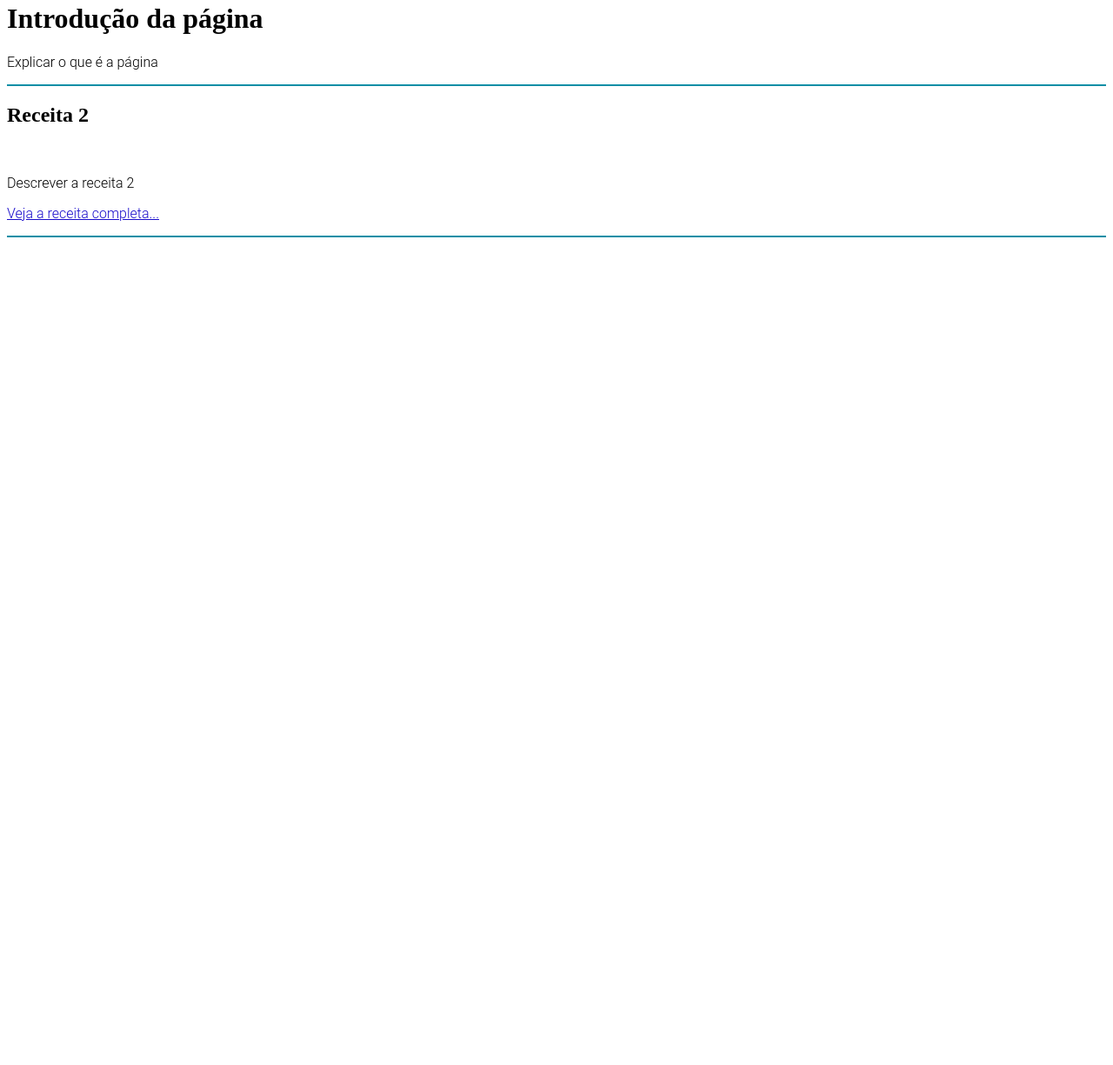
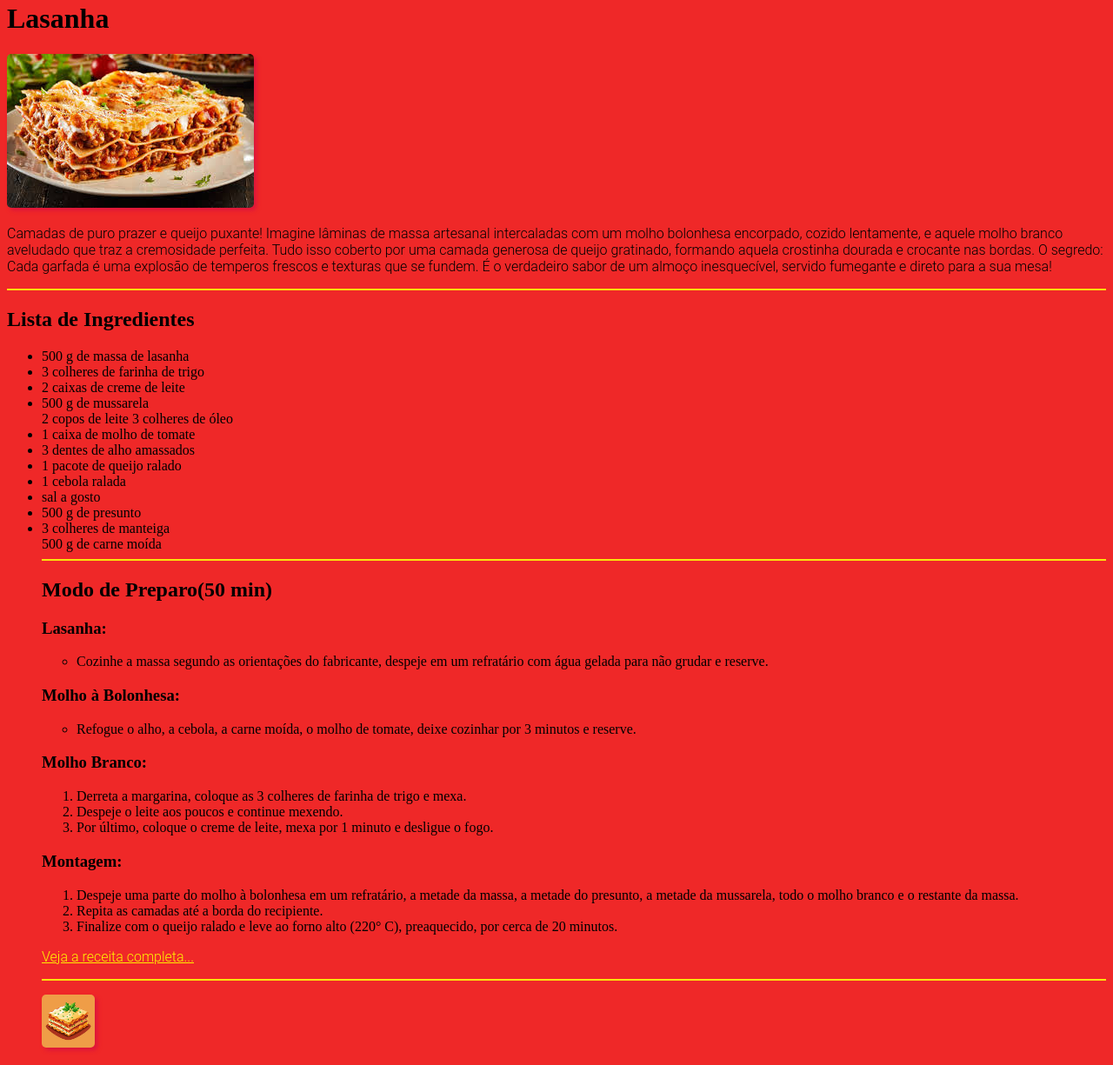
Before and after one commit to eduardocezarborges-svg/Galerareceitas, a plain HTML site: page receita2.html in a window 1280 px wide. Shown: the part 71-1296 px from the top of the page at 87% size. Before the commit the page ends 800 px from the top, so only its background shows below. Drawn offline with Linux system fonts and the light colour scheme.

Commit message:
Add files via upload

```diff
--- a/receita2.html
+++ b/receita2.html
@@ -15,20 +15,20 @@
                 color: rgb(0, 0, 0);
         }
          body{
-        background-color: rgb(255, 255, 255);
+        background-color: rgb(239, 40, 40);
     }
      a{
-        color:rgb(25, 12, 203)
+        color:rgb(255, 242, 0)
      }
      a:hover{
         color:black
      }
      hr{
-        border: 1px solid rgb(9, 142, 166)
+        border: 1px solid rgb(251, 227, 11)
      }
      img{
-        width: 30%; /*largura*/
-        height: auto; /*altura*/
+       /* width: 30%; /*largura*/
+        /*height: auto; /*altura*/
         border-radius: 5px; /*arredonda bordas*/
         box-shadow: 3px 3px 5px crimson; /*valor1 e valor2 são projeções da sombra, valor3 espalhamento da sombra,cor da sombra*/
      }
@@ -39,21 +39,69 @@
 </head>
 <body>
     <p>
+ <a id="topo"></a>
+
         <a href="index.html">Home</a>
         <a href="receita1.html">Receita 1</a>
         <a href="receita2.html">Receita 2</a>
         <a href="receita3.html">Receita 3</a>
     </p>
     <hr>
-    <h1>Introdução da página</h1>
-    <p>Explicar o que é a página</p>
+    <h1>Lasanha</h1>
+    <p><img src="img/lasanha.jpg" alt="Lasanha"></p><!--colocar a img da receita 2 pode ser video tbm-->
+    <p>Camadas de puro prazer e queijo puxante! Imagine lâminas de massa artesanal intercaladas com um molho bolonhesa encorpado, cozido lentamente, e aquele molho branco aveludado que traz a cremosidade perfeita. Tudo isso coberto por uma camada generosa de queijo gratinado, formando aquela crostinha dourada e crocante nas bordas.
+    O segredo: Cada garfada é uma explosão de temperos frescos e texturas que se fundem. É o verdadeiro sabor de um almoço inesquecível, servido fumegante e direto para a sua mesa!</p>
+
+ </p><hr>
+    <h2>Lista de Ingredientes</h2>
+
+    <ul>
+        <li>500 g de massa de lasanha</li>
+        <li>3 colheres de farinha de trigo</li>
+        <li>2 caixas de creme de leite</li>
+        <li>500 g de mussarela</li>
+        <l1>2 copos de leite</l1>
+        <l1>3 colheres de óleo</l1>
+        <li>1 caixa de molho de tomate</li>
+        <li>3 dentes de alho amassados</li>
+        <li>1 pacote de queijo ralado</li>
+        <li>1 cebola ralada</li>
+        <li>sal a gosto</li>
+        <li>500 g de presunto</li>
+        <li>3 colheres de manteiga</li>
+        <l1>500 g de carne moída</l1>
     <hr>
+    <h2>Modo de Preparo(50 min)</h2>
+     <h3>Lasanha:</h3>
+        <ul>
+            <li>Cozinhe a massa segundo as orientações do fabricante, despeje em um refratário com água gelada para não grudar e reserve.</li>
+        </ul>
+         <h3>Molho à Bolonhesa:</h3>
+        <ul>
+            <li>Refogue o alho, a cebola, a carne moída, o molho de tomate, deixe cozinhar por 3 minutos e reserve.</li>
+        </ul>
+        <h3>Molho Branco:</h3>
+        <ol>
+            <li>Derreta a margarina, coloque as 3 colheres de farinha de trigo e mexa.</li>
+            <li>Despeje o leite aos poucos e continue mexendo.</li>
+            <li>Por último, coloque o creme de leite, mexa por 1 minuto e desligue o fogo.</li>
+        </ol>
+         <h3>Montagem:</h3>
+        <ol>
+            <li>Despeje uma parte do molho à bolonhesa em um refratário, a metade da massa, a metade do presunto, a metade da mussarela, todo o molho branco e o restante da massa.</li>
+            <li>Repita as camadas até a borda do recipiente.</li>
+            <li>Finalize com o queijo ralado e leve ao forno alto (220° C), preaquecido, por cerca de 20 minutos.</li>
+        </ol>
 
-    <h2>Receita 2</h2>
-    <p><img src="" alt=""></p><!--colocar a img da receita 1 pode ser video tbm-->
-    <p>Descrever a receita 2</p>
-    <p><a href="receita2.html">Veja a receita completa...</a></p>
+
+    <p><a href="https://www.tudogostoso.com.br/receita/876-lasanha-de-carne-moida.html">Veja a receita completa...</a></p>
     <hr>
+ <p>
+<a href="#topo">
+    <img src="img/desenho2.jpg" width="5%"
+</a>
+</p>
+
 
 </body>
 </html>
--- a/style.css
+++ b/style.css
@@ -20,15 +20,15 @@ h1 {
     font-family: "Playwrite DK Uloopet Guides", cursive;
     font-weight: 400;
     font-style: normal;
-    color: rgb(243, 90, 8);
+    color: rgb(255, 255, 255);
 }
 
 body {
-    background-color: rgb(227, 243, 104);
+    background-color: rgb(28, 82, 208);
 }
 
 a {
-    color: rgb(208, 11, 11)
+    color: rgb(255, 255, 255)
 }
 
 a:hover {
@@ -36,7 +36,7 @@ a:hover {
 }
 
 hr {
-    border: 1px solid rgb(205, 90, 7)
+    border: 1px solid rgb(245, 245, 244)
 }
 
 img {
@@ -46,6 +46,6 @@ img {
     /*altura*/
     border-radius: 5px;
     /*arredonda bordas*/
-    box-shadow: 3px 3px 5px crimson;
+    box-shadow: 3px 3px 5px rgb(250, 250, 250);
     /*valor1 e valor2 são projeções da sombra, valor3 espalhamento da sombra,cor da sombra*/
 }
```
Also changed, not shown: index.html (+3 -2 lines), receita1.html (+5 -3 lines), receita3.html (+48 -9 lines), img/desenho2.jpg (added), img/desenho3.png (added).
